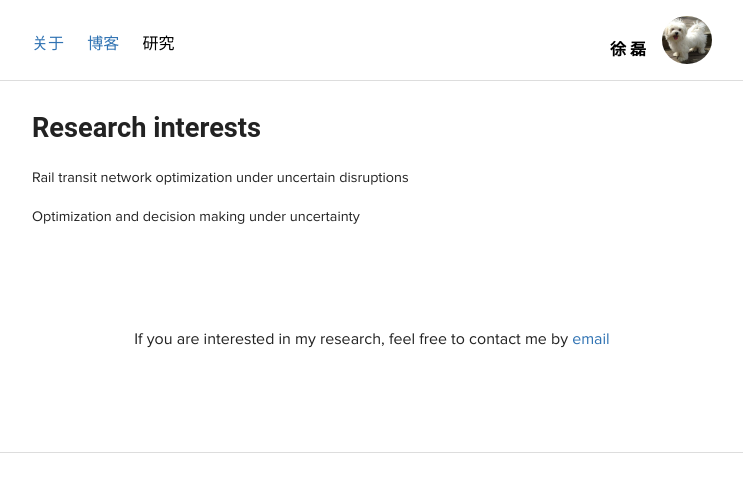
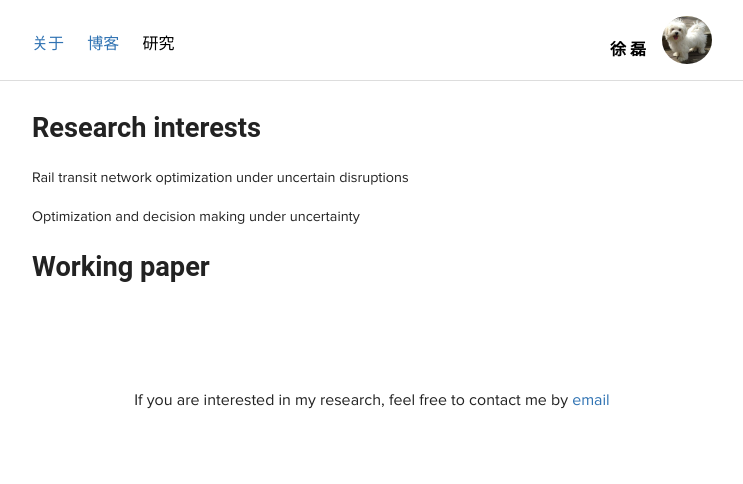
Before and after one commit to shirleysteve/1, a Jekyll site: the page built from research/index.html, in a window 1280 px wide. Shown: the top 484 px of the page, without its empty margins (268-1011 px from the left). Built offline with Jekyll 4.4.1, drawn with Linux system fonts in a browser that asks for light colours; nearby versions of some CDN libraries.

Commit message:
Update research.html

```diff
--- a/_layouts/research.html
+++ b/_layouts/research.html
@@ -13,6 +13,7 @@ layout: default
    Optimization and decision making under uncertainty
         </p>
 
+  <h1>Working paper</h1>
 <!--<ul class="research-nav">
     <li {% if page.url == '/research/index.html' %}class="active"{% endif %}>
       <a href="/research/"></a>
```
